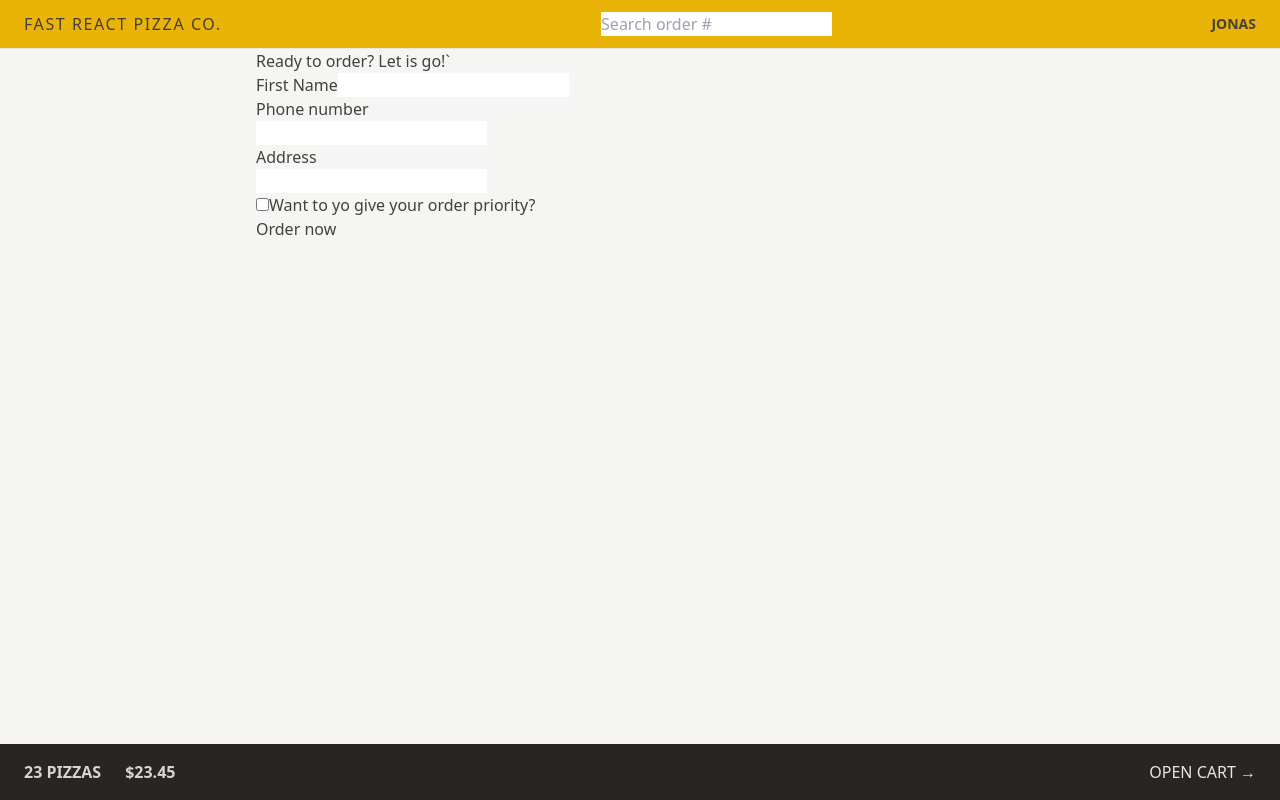
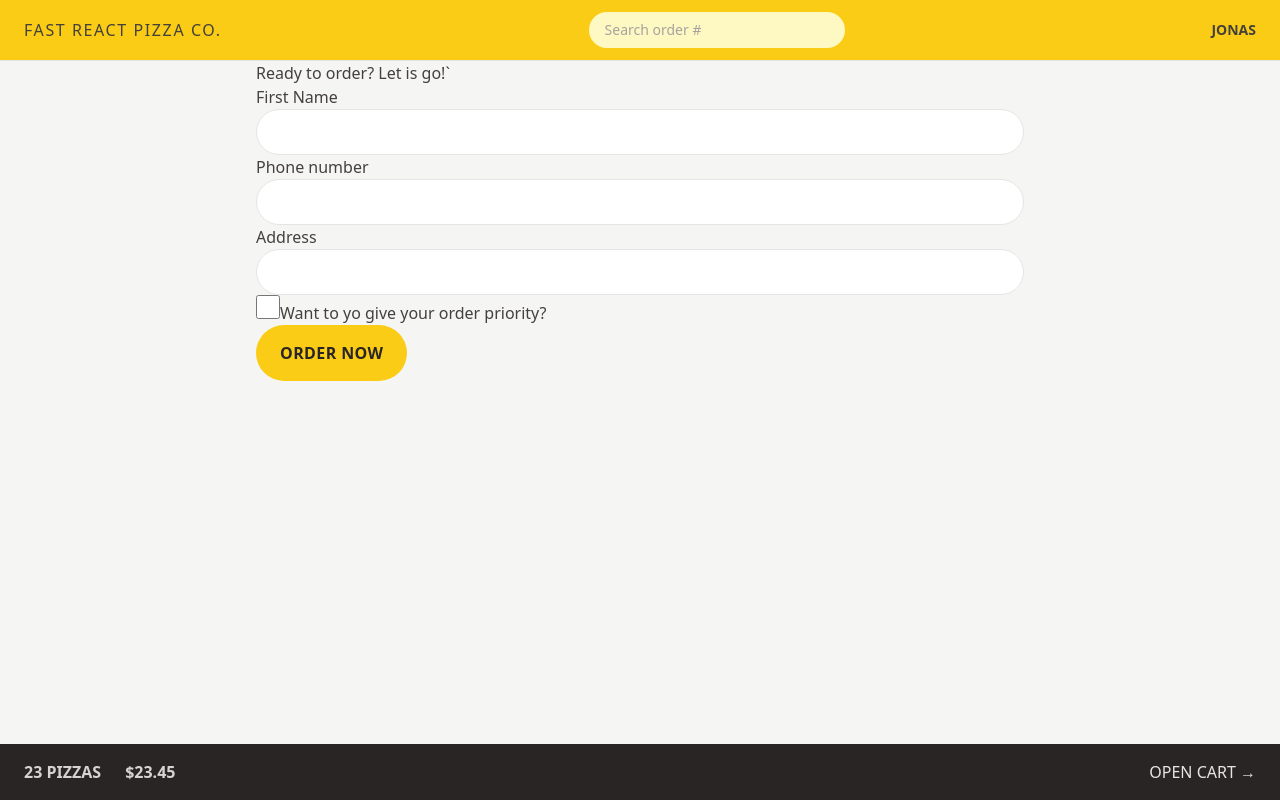
Before and after one commit to felipeSilv4Dev/pizza-fast, a React (Vite) app: page /order/new in a window 1280 px wide. Built offline with nearby package versions, Linux system fonts and the light colour scheme.

Commit message:
creating reusables styles and components

```diff
--- a/src/features/cart/Cart.jsx
+++ b/src/features/cart/Cart.jsx
@@ -1,4 +1,5 @@
-import { Link } from 'react-router-dom';
+import LinkButton from '../../ui/LinkButton';
+import Button from '../../ui/Button';
 
 [
   {
@@ -29,12 +30,13 @@
 
   return (
     <div>
-      <Link to="/menu">&larr; Back to menu</Link>
+      <LinkButton to="/menu">&larr; Back to menu</LinkButton>
 
       <h2>Your cart, %NAME%</h2>
 
       <div>
-        <Link to="/order/new">Order pizzas</Link>
+        <Button to="/order/new">Order pizzas</Button>
+
         <button>Clear cart</button>
       </div>
     </div>
--- a/src/features/order/CreateOrder.jsx
+++ b/src/features/order/CreateOrder.jsx
@@ -1,12 +1,13 @@
 // import { useState } from 'react';
 
-import { Form, redirect, useActionData, useNavigation } from 'react-router-dom';
-import { createOrder } from '../../services/apiRestaurant';
+import { Form, useActionData, useNavigation } from 'react-router-dom';
+import Button from '../../ui/Button';
+// import { createOrder } from '../../services/apiRestaurant';
 
 // https://uibakery.io/regex-library/phone-number
 const isValidPhone = (str) =>
   /^\+?\d{1,4}?[-.\s]?\(?\d{1,3}?\)?[-.\s]?\d{1,4}[-.\s]?\d{1,4}[-.\s]?\d{1,9}$/.test(
-    str
+    str,
   );
 
 const fakeCart = [
@@ -49,13 +50,13 @@
       <Form method="POST">
         <div>
           <label>First Name</label>
-          <input type="text" name="customer" required />
+          <input type="text" name="customer" className="input" required />
         </div>
 
         <div>
           <label>Phone number</label>
           <div>
-            <input type="tel" name="phone" required />
+            <input type="tel" name="phone" className="input" required />
           </div>
           {formErrors?.phone && <p>{formErrors.phone}</p>}
         </div>
@@ -63,12 +64,13 @@
         <div>
           <label>Address</label>
           <div>
-            <input type="text" name="address" required />
+            <input className="input" type="text" name="address" required />
           </div>
         </div>
 
         <div>
           <input
+            className="h-6 w-6 accent-yellow-400 focus:outline-none focus:ring focus:ring-yellow-400 focus:ring-offset-2"
             type="checkbox"
             name="priority"
             id="priority"
@@ -80,9 +82,12 @@
 
         <div>
           <input type="hidden" name="cart" value={JSON.stringify(cart)} />
-          <button disabled={isSubmitting}>
+          <Button
+            disabled={isSubmitting}
+            className="inline-block rounded-full bg-yellow-400 px-4 py-3 font-semibold uppercase tracking-wide text-stone-800 transition-colors duration-300 hover:bg-yellow-300 focus:bg-yellow-300 focus:outline-none focus:ring focus:ring-yellow-300 focus:ring-offset-2 disabled:cursor-not-allowed"
+          >
             {isSubmitting ? 'Placing Order...' : 'Order now'}
-          </button>
+          </Button>
         </div>
       </Form>
     </div>
@@ -107,7 +112,8 @@
   if (Object.keys(errors).length > 0) return errors;
 
   // If everything is okay,create new order and redirect
-  const newOrder = await createOrder(order);
-  return redirect(`/order/${newOrder.id}`);
+  // const newOrder = await createOrder(order);
+  // return redirect(`/order/${newOrder.id}`);
+  return null;
 }
 export default CreateOrder;
--- a/src/features/order/SearchOrder.jsx
+++ b/src/features/order/SearchOrder.jsx
@@ -19,6 +19,7 @@
         placeholder="Search order #"
         value={query}
         onChange={(e) => setQuery(e.target.value)}
+        className="w-28 rounded-full bg-yellow-100 px-4 py-2 text-sm transition-all duration-300 placeholder:text-stone-400 focus:outline-none focus:ring focus:ring-yellow-500 focus:ring-opacity-50 sm:w-64 sm:focus:w-72"
       />
     </form>
   );
--- a/src/features/user/CreateUser.jsx
+++ b/src/features/user/CreateUser.jsx
@@ -1,4 +1,5 @@
 import { useState } from 'react';
+import Button from '../../ui/Button';
 
 function CreateUser() {
   const [username, setUsername] = useState('');
@@ -18,12 +19,12 @@
         placeholder="Your full name"
         value={username}
         onChange={(e) => setUsername(e.target.value)}
-        className="w-72"
+        className="input mb-8 w-72"
       />
 
       {username !== '' && (
         <div>
-          <button>Start ordering</button>
+          <Button disabled={false}>Start ordering</Button>
         </div>
       )}
     </form>
--- a/src/index.css
+++ b/src/index.css
@@ -1,29 +1,12 @@
 @tailwind base;
 @tailwind components;
 @tailwind utilities;
-/* body {
-  font-family:
-    system-ui,
-    -apple-system,
-    BlinkMacSystemFont,
-    'Segoe UI',
-    Roboto,
-    Oxygen,
-    Ubuntu,
-    Cantarell,
-    'Open Sans',
-    'Helvetica Neue',
-    sans-serif;
-  background-color: #f7f7f7;
-  color: #444;
-} */
 
-/* .layout {
-  display: grid;
-  grid-template-rows: auto 1fr auto;
-  gap: 32px;
-  height: 100dvh;
-} */
+@layer components {
+  .input {
+    @apply w-full rounded-full border border-stone-200 px-4 py-2 text-sm transition-all duration-300 placeholder:text-stone-400 focus:outline-none focus:ring focus:ring-yellow-400 md:px-6 md:py-3;
+  }
+}
 
 /* https://dev.to/afif/i-made-100-css-loaders-for-your-next-project-4eje */
 .loader {
--- /dev/null
+++ b/src/ui/Button.jsx
@@ -0,0 +1,21 @@
+import { Link } from 'react-router-dom';
+
+const Button = ({ children, disabled, to }) => {
+  const className =
+    'inline-block rounded-full bg-yellow-400 px-4 py-3 font-semibold uppercase tracking-wide text-stone-800 transition-colors duration-300 hover:bg-yellow-300 focus:bg-yellow-300 focus:outline-none focus:ring focus:ring-yellow-300 focus:ring-offset-2 disabled:cursor-not-allowed sm:px-6 sm:py-4';
+
+  if (to)
+    return (
+      <Link className={className} to={to}>
+        {children}
+      </Link>
+    );
+
+  return (
+    <button disabled={disabled} className={className}>
+      {children}
+    </button>
+  );
+};
+
+export default Button;
--- a/src/ui/Error.jsx
+++ b/src/ui/Error.jsx
@@ -1,7 +1,7 @@
-import { useNavigate, useRouteError } from 'react-router-dom';
+import { useRouteError } from 'react-router-dom';
+import LinkButton from './LinkButton';
 
 function Error() {
-  const navigate = useNavigate();
   const error = useRouteError();
 
   console.log(error);
@@ -9,7 +9,7 @@
     <div>
       <h1>Something went wrong 😢</h1>
       <p>{error.message || error.data}</p>
-      <button onClick={() => navigate(-1)}>&larr; Go back</button>
+      <LinkButton to={'-1'}>&larr; Go back</LinkButton>
     </div>
   );
 }
--- a/src/ui/Header.jsx
+++ b/src/ui/Header.jsx
@@ -4,7 +4,7 @@
 
 const Header = () => {
   return (
-    <header className="flex items-center justify-between border-b border-stone-200 bg-yellow-500 px-4 py-3 uppercase sm:px-6">
+    <header className="flex items-center justify-between border-b border-stone-200 bg-yellow-400 px-4 py-3 uppercase sm:px-6">
       <Link to="/" className="tracking-widest">
         Fast React Pizza Co.
       </Link>
--- /dev/null
+++ b/src/ui/LinkButton.jsx
@@ -0,0 +1,21 @@
+import { Link, useNavigate } from 'react-router-dom';
+
+const LinkButton = ({ children, to }) => {
+  const navigate = useNavigate();
+  const className = 'text-sm text-blue-500 hover:text-blue-600 hover:underline';
+
+  if (to === '-1')
+    return (
+      <button className={className} onClick={() => navigate(-1)}>
+        {children}
+      </button>
+    );
+
+  return (
+    <Link to={to} className={className}>
+      {children}
+    </Link>
+  );
+};
+
+export default LinkButton;
```
